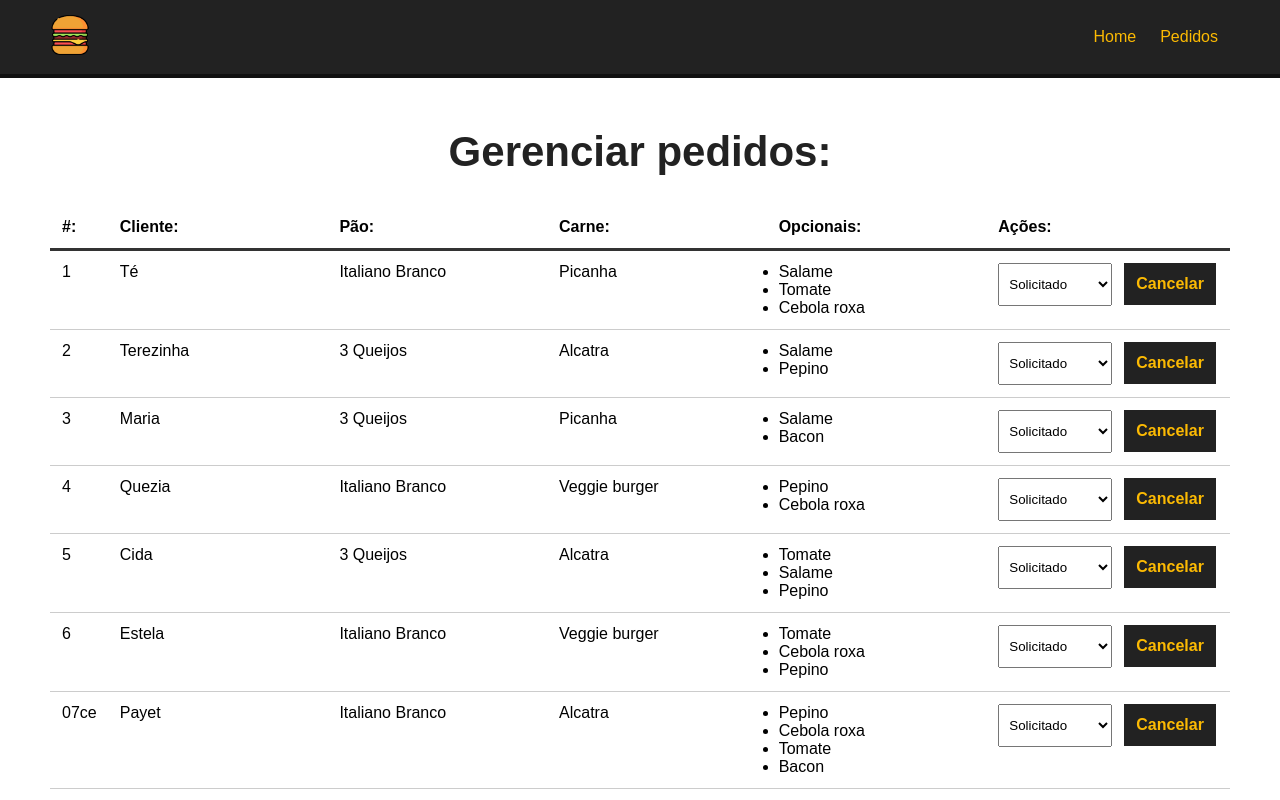
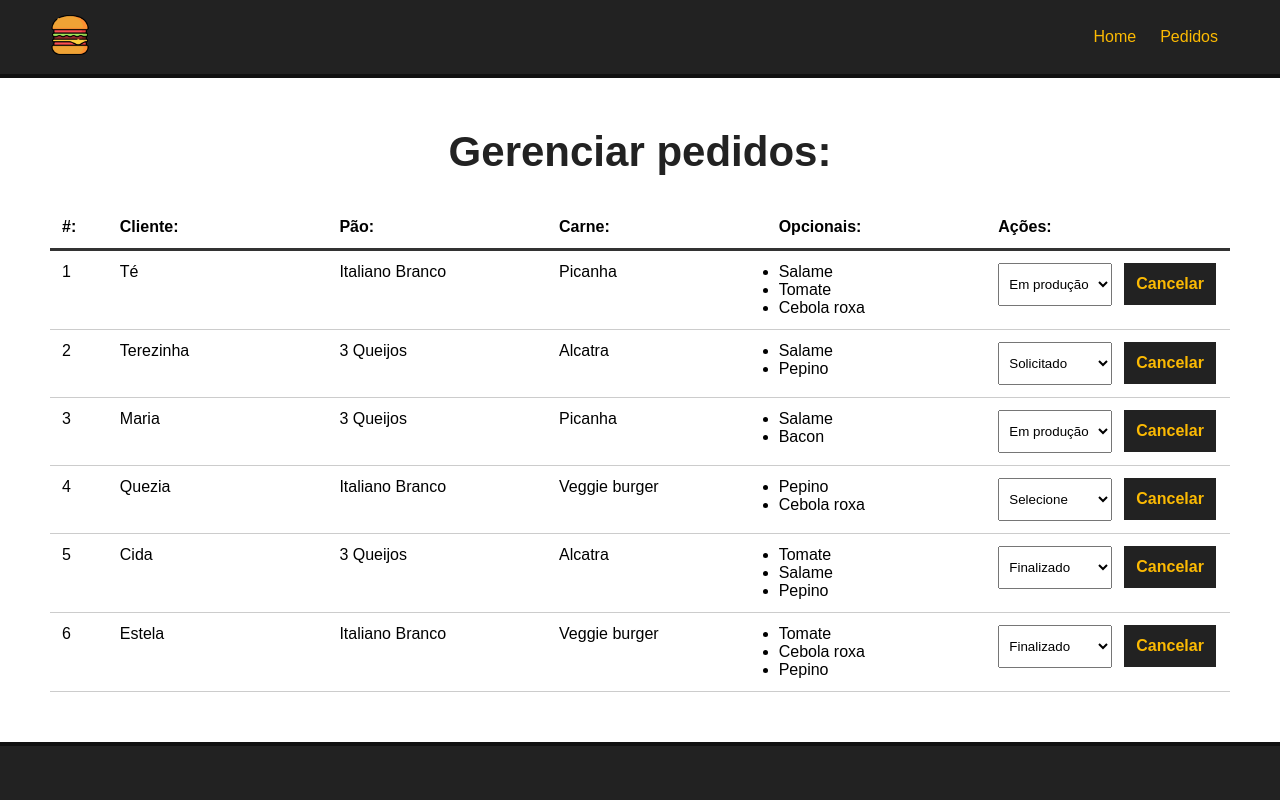
Before and after one commit to edusist/projetoBurgerVue3, a Vue app: page /pedidos in a window 1280 px wide. Shown: the top 800 px of the page. Built offline with nearby package versions, Linux system fonts and the light colour scheme; data requests are answered from the project's data file.

Commit message:
Conclusaão do curso - props msg

```diff
--- a/db/db.json
+++ b/db/db.json
@@ -88,7 +88,7 @@
         "Tomate",
         "Cebola roxa"
       ],
-      "status": "Solicitado"
+      "status": "Em produção"
     },
     {
       "id": "2",
@@ -110,7 +110,7 @@
         "Salame",
         "Bacon"
       ],
-      "status": "Solicitado"
+      "status": "Em produção"
     },
     {
       "id": "4",
@@ -121,7 +121,7 @@
         "Pepino",
         "Cebola roxa"
       ],
-      "status": "Solicitado"
+      "status": "stt.tipo"
     },
     {
       "id": "5",
@@ -133,7 +133,7 @@
         "Salame",
         "Pepino"
       ],
-      "status": "Solicitado"
+      "status": "Finalizado"
     },
     {
       "id": "6",
@@ -145,20 +145,7 @@
         "Cebola roxa",
         "Pepino"
       ],
-      "status": "Solicitado"
-    },
-    {
-      "id": "07ce",
-      "nome": "Payet ",
-      "carne": "Alcatra",
-      "pao": "Italiano Branco",
-      "opcionais": [
-        "Pepino",
-        "Cebola roxa",
-        "Tomate",
-        "Bacon"
-      ],
-      "status": "Solicitado"
+      "status": "Finalizado"
     }
   ]
 }
--- a/src/components/Dashboard.vue
+++ b/src/components/Dashboard.vue
@@ -1,5 +1,6 @@
 <template>
     <div id="burger-table">
+        <message :msg="msg" v-show="msg" />
         <div id="burger-table-heading">
             <div class="order-id">#:</div>
             <div>Cliente:</div>
@@ -23,9 +24,9 @@
                     </ul>
                 </div>
                 <div>
-                    <select name="status" class="status">
+                    <select name="status" class="status" @change="updateBurger($event, burger.id)">
                         <option value="">Selecione</option>
-                        <option v-for="stt in status" :key="stt.id" value="stt.tipo" :selected="burger.status == stt.tipo">
+                        <option v-for="stt in status" :key="stt.id" :value="stt.tipo" :selected="burger.status == stt.tipo">
                             {{ stt.tipo }}
                         </option>
                     </select>
@@ -38,15 +39,23 @@
 </template>
 
 <script>
+import Message from "./Message.vue"
 export default {
     name: 'Dashboard',
+
+    components: {
+        Message
+    },
+
     data() {
         return {
             burgers: null,
             burgers_id: null,
-            status: []
+            status: [],
+            msg: null
         }
     },
+
     methods: {   //Todas as Funções
 
         //Função Assincrona  traz os Pedidos
@@ -71,8 +80,6 @@
             const data = await req.json();
 
             this.status = data;
-
-
         },
 
         //Função Assincrona Deleta Hamburgue
@@ -85,7 +92,10 @@
 
             const res = await req.json();
 
-            //msg
+            //Mensagem do sistema
+            this.msg = `Pedido removido com sucesso!`;
+            //Limpar mensagem
+            setTimeout(() => this.msg = "", 3000);
 
             //Atualiza os dados lista pedidos
             this.getPedidos();
@@ -93,9 +103,33 @@
         },
 
         //Função Assincrona atualizar Hamburguer
-        async updateBurger(event, id){
+        async updateBurger(event, id) {
 
-            const option = event.target
+            //Vai pegar o valor que usuário digitou
+            //event.target -> Obtenha o elemento onde o evento ocorreu
+            //event.target.value ->Obtenha o valor do elemento
+            const option = event.target.value;
+
+            const dataJson = JSON.stringify({ status: option });
+
+            const req = await fetch(`http://localhost:3000/burgers/${id}`, {
+                //PATCH -> Atualiza somente o que foi enviado no caso o status, as outras informações não serão alteradas
+                method: 'PATCH',
+                headers: { 'Content-Type': 'application/json' },//Comunicação feita por JSON
+                body: dataJson
+
+            });
+
+            const res = await req.json();//Depois vai ser obtida a resposta
+            // console.log(res);
+
+            //Mensagem do sistema
+            this.msg = `O Pedido Nº ${res.id} foi alterado para ${res.status}!`;
+            //Limpar mensagem
+            setTimeout(() => this.msg = "", 3000);
+
+            //Atualiza os dados lista pedidos
+            this.getPedidos();
         }
 
     },
```
